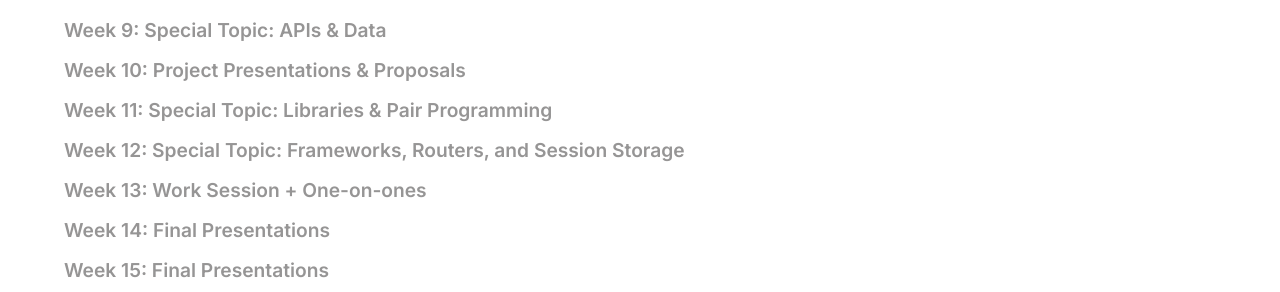
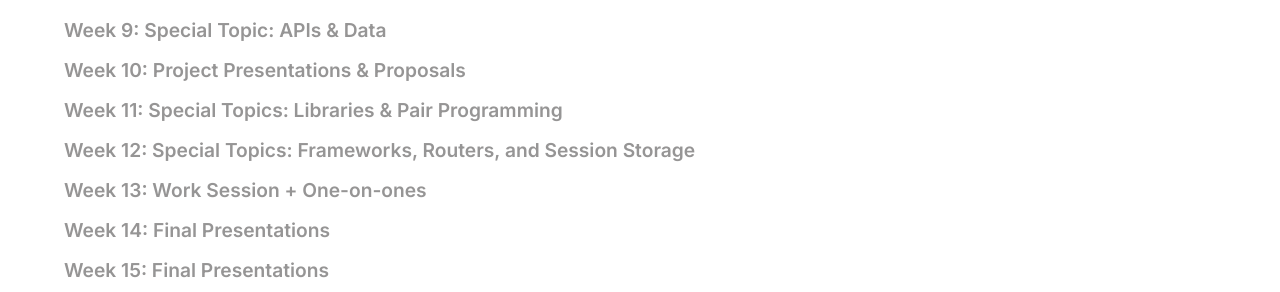
Before and after one commit to divya-mehra/web-dev-archive, a Jekyll site: the page built from pages/agenda.html, in a window 1280 px wide. Shown: the part 542-834 px from the top of the page. Built offline with Jekyll 4.4.1, drawn with Linux system fonts in a browser that asks for light colours.

Commit message:
agenda updates

```diff
--- a/pages/agenda.html
+++ b/pages/agenda.html
@@ -569,14 +569,14 @@ title: Agenda
   <section class="timeline"></section>
   <section class="week inactive" id="week-eleven">
     <summary>
-      <h2>Week 11: Special Topic: Libraries & Pair Programming</h2>
+      <h2>Week 11: Special Topics: Libraries & Pair Programming</h2>
     </summary>
   </section>
   <section class="timeline"></section>
   <section class="week inactive" id="week-twelve">
     <summary>
       <h2>
-        <span class="markup">&lt;h2&gt;</span>Week 12: Special Topic:
+        <span class="markup">&lt;h2&gt;</span>Week 12: Special Topics:
         Frameworks, Routers, and Session Storage<span class="markup">&lt;/h2&gt;</span>
       </h2>
     </summary>
```
Also changed, not shown: 2 other files.
